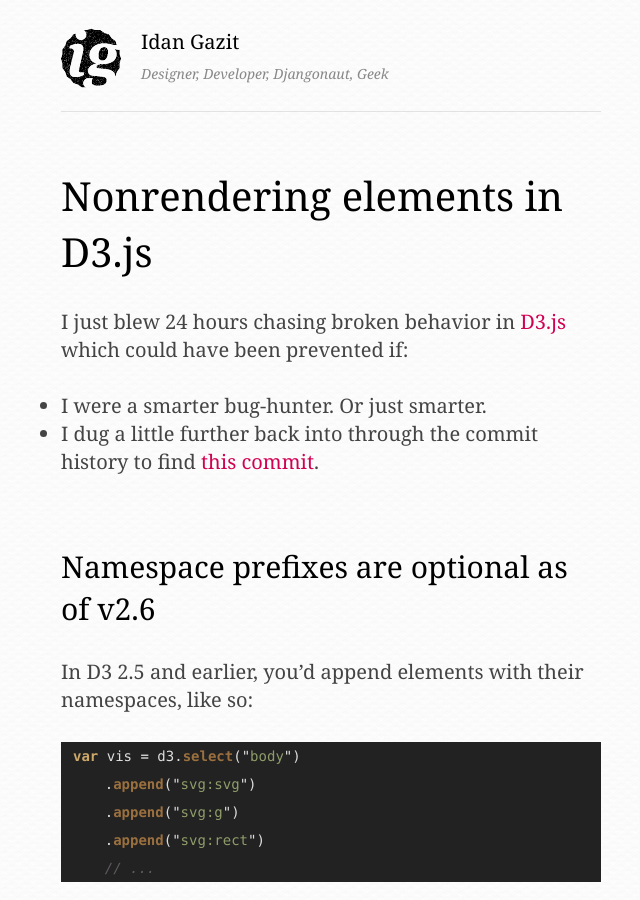
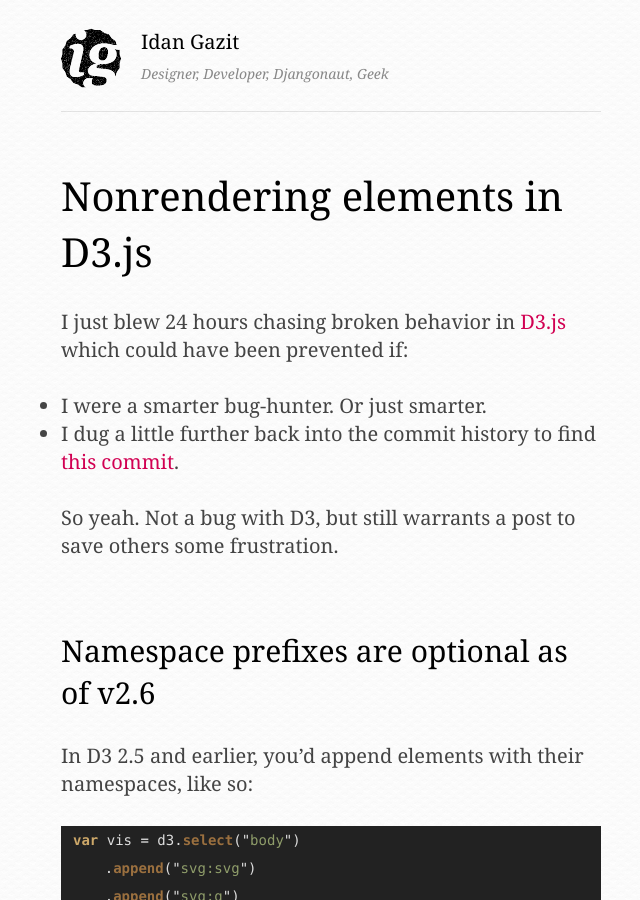
Before and after one commit to idan/oldsite, a Jekyll site: the page built from _posts/2012-1-9-Nonrendering-elements-in-d3js.md, in a window 1280 px wide and 900 px high. Shown: the whole window, without its empty margins (309-949 px from the left). Built offline with Jekyll 4.4.1, drawn with Linux system fonts in a browser that asks for light colours; nearby versions of some CDN libraries; Markdown is read by kramdown in place of the engine named in the settings; comment, search, counter and statistics services are not loaded.

Commit message:
Better opening for d3 post.

```diff
--- a/_posts/2012-1-9-Nonrendering-elements-in-d3js.md
+++ b/_posts/2012-1-9-Nonrendering-elements-in-d3js.md
@@ -6,7 +6,9 @@ title: Nonrendering elements in D3.js
 I just blew 24 hours chasing broken behavior in [D3.js](http://mbostock.github.com/d3/) which could have been prevented if:
 
 * I were a smarter bug-hunter. Or just smarter.
-* I dug a little further back into through the commit history to find [this commit](https://github.com/mbostock/d3/commit/11c1e7a906409d7748dec3193768c58739b26e45).
+* I dug a little further back into the commit history to find [this commit](https://github.com/mbostock/d3/commit/11c1e7a906409d7748dec3193768c58739b26e45).
+
+So yeah. Not a bug with D3, but still warrants a post to save others some frustration.
 
 ## Namespace prefixes are optional as of v2.6
 
```
